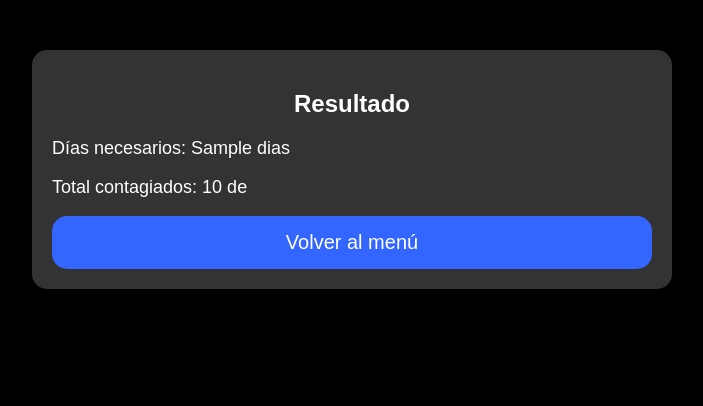
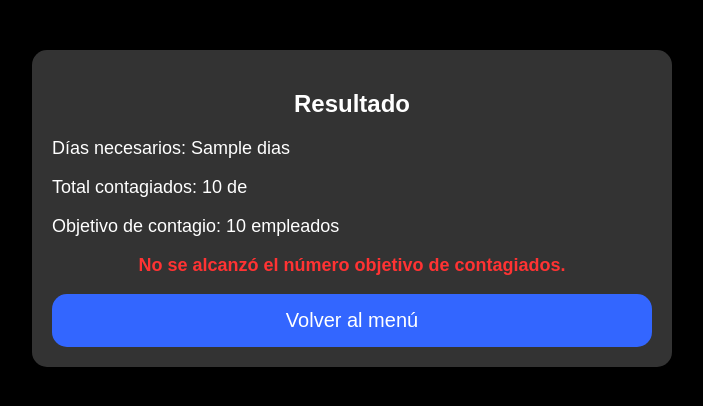
Before and after one commit to axlkaz/transmimath, a Flask app: template templates/result1.html in a window 1280 px wide. Shown: the top 406 px of the page, without its empty margins (288-991 px from the left). Run offline with Flask 3, Linux system fonts and the light colour scheme; the template is opened without the code that fills it: most values are stand-ins (such as "Sample title", 1, 10 or a date in 2020).

Commit message:
Update result1.html

```diff
--- a/templates/result1.html
+++ b/templates/result1.html
@@ -4,12 +4,26 @@
   <meta charset="utf-8">
   <title>Resultado Simulación</title>
   <link rel="stylesheet" href="{{ url_for('static', filename='styles.css') }}">
+  <style>
+    .error {
+      color: #FF3333;
+      font-weight: bold;
+      margin-top: 10px;
+      text-align: center;
+    }
+  </style>
 </head>
 <body>
   <div class="container">
     <h2>Resultado</h2>
     <p>Días necesarios: {{ dias }}</p>
     <p>Total contagiados: {{ total }} de {{ N }}</p>
+    <p>Objetivo de contagio: {{ objetivo }} empleados</p>
+
+    {% if not alcanzado %}
+      <p class="error">No se alcanzó el número objetivo de contagiados.</p>
+    {% endif %}
+
     <button onclick="location.href='{{ url_for('menu') }}'">Volver al menú</button>
   </div>
 </body>
```
